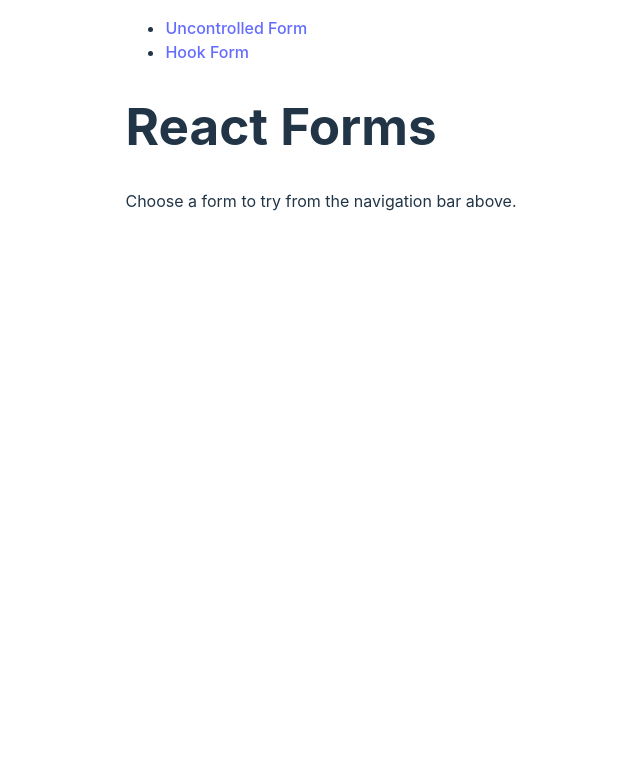
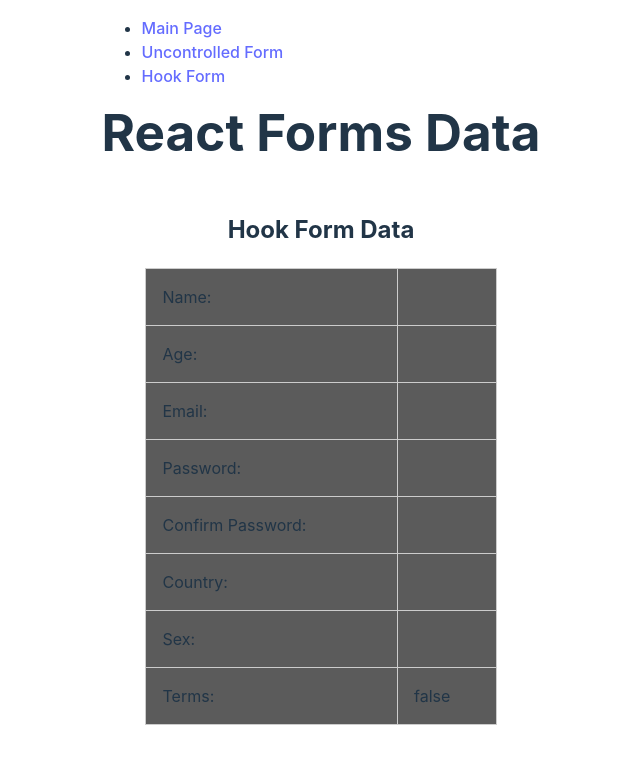
Before and after one commit to xu69ux/react-course, a React (Vite) app: page / in a window 1280 px wide. Shown: the top 764 px of the page, without its empty margins (319-959 px from the left). Built offline with nearby package versions, Linux system fonts and the light colour scheme.

Commit message:
feat: display data from hook form on main page

```diff
--- a/src/App.tsx
+++ b/src/App.tsx
@@ -12,6 +12,9 @@
         <div>
           <nav>
             <ul>
+              <li>
+                <Link to="/">Main Page</Link>
+              </li>
               <li>
                 <Link to="/uncontrolled-form">Uncontrolled Form</Link>
               </li>
--- a/src/components/HookForm.css
+++ b/src/components/HookForm.css
@@ -1,6 +1,6 @@
 .container {
   width: 100%;
-  padding: 5rem;
+  padding: 0 5rem;
   align-items: center;
   text-align: center;
 }
@@ -26,7 +26,7 @@
   margin: 1rem 0.5rem;
   border-radius: 0.5rem;
   border: 1px solid #ccc;
-  background-color: #ccc;
+  background-color: #5b5b5b;
   cursor: pointer;
 }
 
@@ -55,3 +55,13 @@
 .sex-label {
   margin-right: 1.5rem;
 }
+
+.error::before {
+  content: attr(data-error);
+  color: red;
+  font-size: 0.8rem;
+  height: 1rem;
+  width: fit-content;
+  position: relative;
+  bottom: 0.1rem;
+}
--- a/src/components/HookForm.tsx
+++ b/src/components/HookForm.tsx
@@ -2,49 +2,47 @@
 import { useForm } from 'react-hook-form';
 import { yupResolver } from '@hookform/resolvers/yup';
 import { useDispatch } from 'react-redux';
-import { setHookFormData } from '../redux/formSlice';
+import { setHookFormData, setSubmissionTime } from '../redux/formSlice';
+import { useSelector } from 'react-redux';
+import { FormData, RootState } from '../types';
 
 import './HookForm.css';
 
 const schema = yup.object().shape({
   name: yup
     .string()
-    .matches(/^[A-Z].*$/, 'First letter should be uppercase')
-    .required('Name is required'),
+    .matches(/^[A-Z].*$/, '⚠️ First letter should be uppercase')
+    .required('⚠️ Name is required'),
   age: yup
     .number()
-    .positive('Age should be a positive number')
-    .required('Age is required'),
-  email: yup.string().email('Invalid email').required('Email is required'),
+    .transform((value) => {
+      return isNaN(value) ? undefined : Number(value);
+    })
+    .positive('⚠️ Age should be a positive number')
+    .required('⚠️ Age is required'),
+  email: yup
+    .string()
+    .email('⚠️ Invalid email')
+    .required('⚠️ Email is required'),
   password: yup
     .string()
     .matches(
       /^(?=.*[a-z])(?=.*[A-Z])(?=.*\d)(?=.*[@$!%*?&])[A-Za-z\d@$!%*?&]{8,}$/,
-      'Password should contain at least one uppercase letter, one lowercase letter, one number, and one special character'
+      '⚠️ Password should contain at least one uppercase letter, one lowercase letter, one number, and one special character'
     )
-    .required('Password is required'),
+    .required('⚠️ Password is required'),
   confirmPassword: yup
     .string()
-    .oneOf([yup.ref('password'), undefined], 'Passwords must match')
-    .required('Confirm Password is required'),
-  gender: yup.string().required('Gender is required'),
-  country: yup.string().required('Country is required'),
+    .oneOf([yup.ref('password'), undefined], '⚠️ Passwords must match')
+    .required('⚠️ Confirm Password is required'),
+  gender: yup.string().required('⚠️ Gender is required'),
+  country: yup.string().required('⚠️ Country is required'),
   terms: yup
     .bool()
-    .oneOf([true], 'You must accept the terms and conditions')
+    .oneOf([true], '⚠️ You must accept the terms and conditions')
     .required(),
 });
 
-interface FormData {
-  name: string;
-  age: number;
-  email: string;
-  password: string;
-  confirmPassword: string;
-  gender: string;
-  country: string;
-  terms: boolean;
-}
 function HookForm() {
   const {
     register,
@@ -56,8 +54,11 @@
 
   const dispatch = useDispatch();
   const onSubmit = (data: FormData) => {
+    dispatch(setSubmissionTime(new Date().toISOString()));
     dispatch(setHookFormData(data));
   };
+
+  const countries = useSelector((state: RootState) => state.form.countries);
 
   return (
     <div className="container">
@@ -65,27 +66,52 @@
       <form className="hook-form" onSubmit={handleSubmit(onSubmit)}>
         <label htmlFor="name">name</label>
         <input type="text" {...register('name')} />
-        {errors.name && <p>{errors.name.message}</p>}
+        <div
+          className="error"
+          data-error={errors.name ? errors.name.message : ''}
+        ></div>
 
         <label htmlFor="age">age</label>
         <input type="number" {...register('age')} />
-        {errors.age && <p>{errors.age.message}</p>}
+        <div
+          className="error"
+          data-error={errors.age ? errors.age.message : ''}
+        ></div>
 
         <label htmlFor="email">email</label>
         <input type="email" {...register('email')} />
-        {errors.email && <p>{errors.email.message}</p>}
+        <div
+          className="error"
+          data-error={errors.email ? errors.email.message : ''}
+        ></div>
 
         <label htmlFor="password">password</label>
         <input type="password" {...register('password')} />
-        {errors.password && <p>{errors.password.message}</p>}
+        <div
+          className="error"
+          data-error={errors.password ? errors.password.message : ''}
+        ></div>
 
         <label htmlFor="confirmPassword">confirm password</label>
-        <input type="password" {...register('password')} />
-        {errors.confirmPassword && <p>{errors.confirmPassword.message}</p>}
+        <input type="password" {...register('confirmPassword')} />
+        <div
+          className="error"
+          data-error={
+            errors.confirmPassword ? errors.confirmPassword.message : ''
+          }
+        ></div>
 
         <label htmlFor="country">country</label>
-        <input {...register('country')} />
-        {errors.country && <p>{errors.country.message}</p>}
+        <input list="countries" {...register('country')} />
+        <datalist id="countries">
+          {countries.map((country) => (
+            <option key={country} value={country} />
+          ))}
+        </datalist>
+        <div
+          className="error"
+          data-error={errors.country ? errors.country.message : ''}
+        ></div>
 
         <div className="sex">
           <label className="sex-label" htmlFor="gender">
@@ -96,13 +122,19 @@
           <label htmlFor="female">female</label>
           <input type="radio" value="female" {...register('gender')} />
         </div>
-        {errors.gender && <p>{errors.gender.message}</p>}
+        <div
+          className="error"
+          data-error={errors.gender ? errors.gender.message : ''}
+        ></div>
 
         <div className="terms">
           <label htmlFor="terms">accept terms & conditions</label>
           <input type="checkbox" {...register('terms')} />
-          {errors.terms && <p>{errors.terms.message}</p>}
         </div>
+        <div
+          className="error"
+          data-error={errors.terms ? errors.terms.message : ''}
+        ></div>
 
         <button type="submit">submit</button>
       </form>
--- /dev/null
+++ b/src/components/MainPage.css
@@ -0,0 +1,30 @@
+h1 {
+  text-align: center;
+  margin: 0 auto;
+}
+
+.hook-form-data {
+  display: flex;
+  flex-direction: column;
+  align-items: center;
+  justify-content: center;
+  margin-top: 2rem;
+}
+
+table {
+  width: 80%;
+  border-collapse: collapse;
+  background-color: #5b5b5b;
+}
+
+table,
+th,
+td {
+  border: 1px solid #ccc;
+}
+
+th,
+td {
+  padding: 1rem;
+  text-align: left;
+}
--- a/src/components/MainPage.tsx
+++ b/src/components/MainPage.tsx
@@ -1,12 +1,53 @@
-/* import { useSelector } from 'react-redux';
- */
+import { useSelector } from 'react-redux';
+import { RootState } from '../types';
+
+import './MainPage.css';
+
 function MainPage() {
-  /*   const { uncontrolledFormData, hookFormData } = useSelector((state) => state.form);
-   */
+  const data = useSelector((state: RootState) => state.form);
+
   return (
     <div>
-      <h1>React Forms</h1>
-      <p>Choose a form to try from the navigation bar above.</p>
+      <h1>React Forms Data</h1>
+      {data.hookFormData && (
+        <div className="hook-form-data">
+          <h2>Hook Form Data</h2>
+          <table>
+            <tr>
+              <td>Name:</td>
+              <td>{data.hookFormData.name}</td>
+            </tr>
+            <tr>
+              <td>Age:</td>
+              <td>{data.hookFormData.age}</td>
+            </tr>
+            <tr>
+              <td>Email:</td>
+              <td>{data.hookFormData.email}</td>
+            </tr>
+            <tr>
+              <td>Password:</td>
+              <td>{data.hookFormData.password}</td>
+            </tr>
+            <tr>
+              <td>Confirm Password:</td>
+              <td>{data.hookFormData.confirmPassword}</td>
+            </tr>
+            <tr>
+              <td>Country:</td>
+              <td>{data.hookFormData.country}</td>
+            </tr>
+            <tr>
+              <td>Sex:</td>
+              <td>{data.hookFormData.gender}</td>
+            </tr>
+            <tr>
+              <td>Terms:</td>
+              <td>{data.hookFormData.terms ? 'true' : 'false'}</td>
+            </tr>
+          </table>
+        </div>
+      )}
     </div>
   );
 }
--- /dev/null
+++ b/src/constants.ts
@@ -0,0 +1,53 @@
+export const COUNTRIES = [
+  'Afghanistan',
+  'Albania',
+  'Algeria',
+  'Andorra',
+  'Angola',
+  'Antigua and Barbuda',
+  'Argentina',
+  'Armenia',
+  'Australia',
+  'Austria',
+  'Azerbaijan',
+  'Bahamas',
+  'Bahrain',
+  'Bangladesh',
+  'Barbados',
+  'Belarus',
+  'Belgium',
+  'Belize',
+  'Benin',
+  'Bhutan',
+  'Bolivia',
+  'Bosnia and Herzegovina',
+  'Botswana',
+  'Brazil',
+  'Brunei',
+  'Bulgaria',
+  'Burkina Faso',
+  'Burundi',
+  'Cabo Verde',
+  'Cambodia',
+  'Cameroon',
+  'Canada',
+  'Central African Republic',
+  'Chad',
+  'Chile',
+  'China',
+  'Colombia',
+  'Comoros',
+  'Congo',
+  'Costa Rica',
+  'Croatia',
+  'Cuba',
+  'Cyprus',
+  'Czechia',
+  'Denmark',
+  'Djibouti',
+  'Dominica',
+  'Dominican Republic',
+  'Ecuador',
+  'Egypt',
+  'El Salvador',
+];
--- a/src/redux/formSlice.ts
+++ b/src/redux/formSlice.ts
@@ -1,10 +1,13 @@
 import { createSlice } from '@reduxjs/toolkit';
+import { COUNTRIES } from '../constants';
 
 const formSlice = createSlice({
   name: 'form',
   initialState: {
     uncontrolledFormData: {},
     hookFormData: {},
+    countries: [...COUNTRIES],
+    submissionTime: null,
   },
   reducers: {
     setUncontrolledFormData: (state, action) => {
@@ -13,9 +16,20 @@
     setHookFormData: (state, action) => {
       state.hookFormData = action.payload;
     },
+    setCountries: (state, action) => {
+      state.countries = action.payload;
+    },
+    setSubmissionTime: (state, action) => {
+      state.submissionTime = action.payload;
+    },
   },
 });
 
-export const { setUncontrolledFormData, setHookFormData } = formSlice.actions;
+export const {
+  setUncontrolledFormData,
+  setHookFormData,
+  setCountries,
+  setSubmissionTime,
+} = formSlice.actions;
 
 export default formSlice.reducer;
--- /dev/null
+++ b/src/types.ts
@@ -0,0 +1,19 @@
+export interface FormData {
+  name: string;
+  age: number;
+  email: string;
+  password: string;
+  confirmPassword: string;
+  gender: string;
+  country: string;
+  terms: boolean;
+}
+
+export interface RootState {
+  form: {
+    uncontrolledFormData: FormData;
+    hookFormData: FormData;
+    countries: string[];
+    submissionTime: Date | null;
+  };
+}
```
